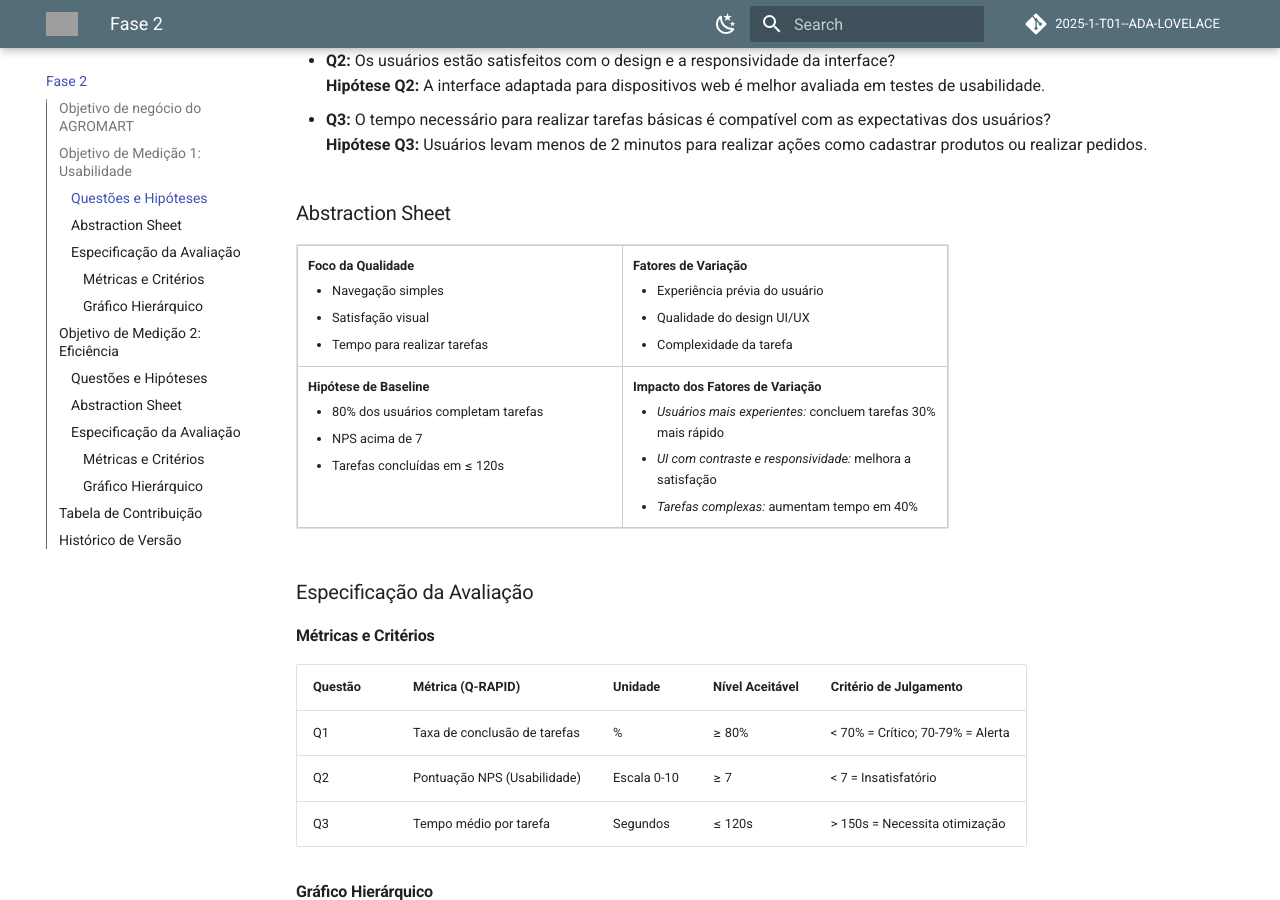
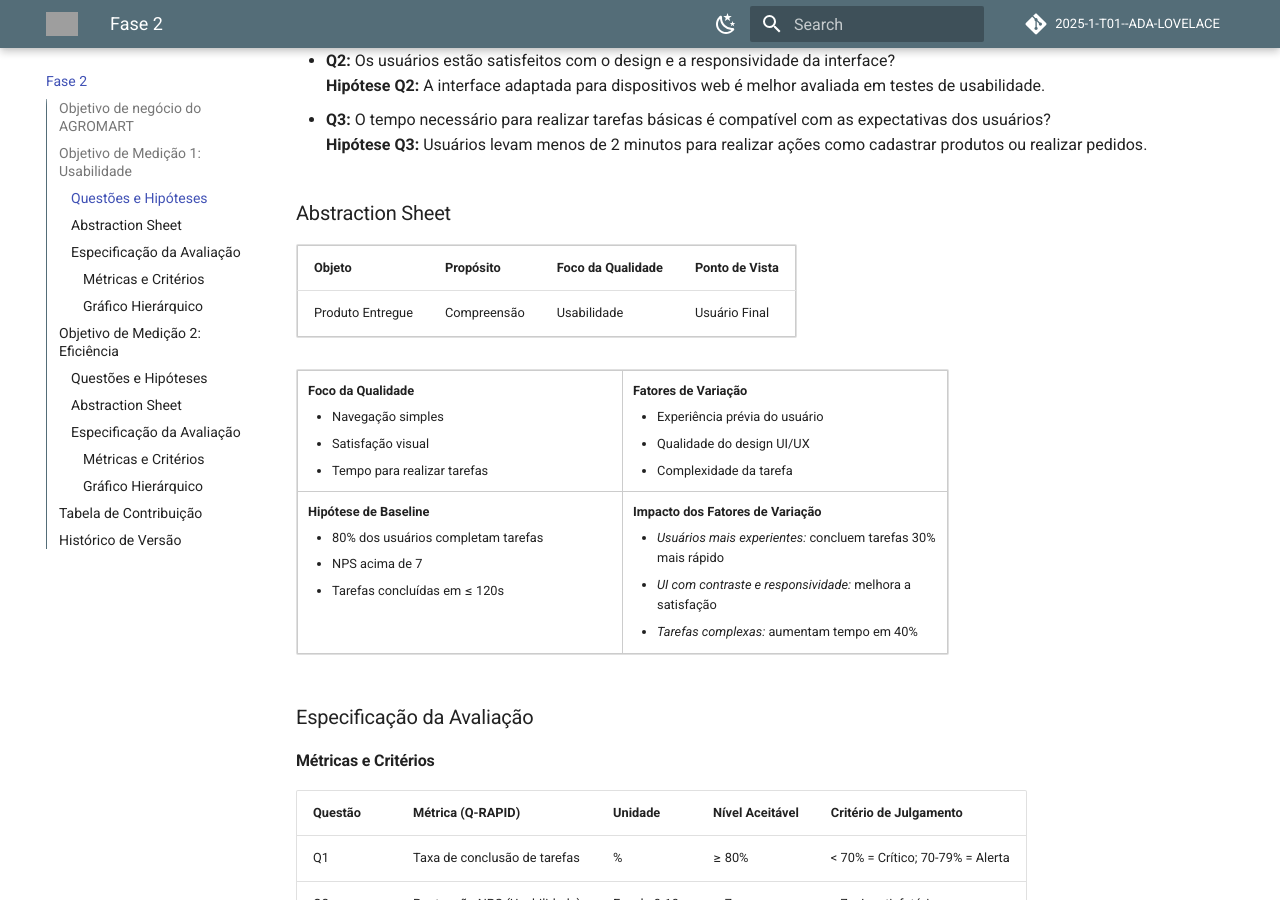
Before and after one commit to FCTE-Qualidade-de-Software-1/2025-1-T01--ADA-LOVELACE, an MkDocs documentation site: the page built from docs/gqm/gqm-fase-definicao.md, in a window 1280 px wide and 900 px high, scrolled down 885 px. Built offline with MkDocs 1.6.1 and Material for MkDocs 9.7.7, drawn with Linux system fonts in a browser that asks for light colours; comment, search, counter and statistics services are not loaded; some of the changed text lies outside the part shown; grey boxes are pictures that could not be loaded.

Commit message:
Update gqm-fase-definicao.md

```diff
--- a/docs/gqm/gqm-fase-definicao.md
+++ b/docs/gqm/gqm-fase-definicao.md
@@ -29,6 +29,24 @@ Solução web e mobile com o objetivo de facilitar a relação entre os pequenos
 
 ### Abstraction Sheet
 
+<table style="width:100%; border-collapse: collapse;">
+    <thead style="width: 50%; padding: 10px; vertical-align: top; border: 1px solid #ccc;">
+        <tr>
+            <th>Objeto</th>
+            <th>Propósito</th>
+            <th>Foco da Qualidade</th>
+            <th>Ponto de Vista</th>
+        </tr>
+    </thead>
+    <tbody style="width: 50%; padding: 10px; vertical-align: top; border: 1px solid #ccc;">
+        <tr>
+            <td>Produto Entregue</td>
+            <td>Compreensão</td>
+            <td>Usabilidade</td>
+            <td>Usuário Final</td>
+        </tr>
+    </tbody>
+</table>
 
 <table style="width:100%; border-collapse: collapse;">
   <tr>
@@ -112,6 +130,24 @@ Solução web e mobile com o objetivo de facilitar a relação entre os pequenos
 
 ### Abstraction Sheet
 
+<table style="width:100%; border-collapse: collapse;">
+    <thead style="width: 50%; padding: 10px; vertical-align: top; border: 1px solid #ccc;">
+        <tr>
+            <th>Objeto</th>
+            <th>Propósito</th>
+            <th>Foco da Qualidade</th>
+            <th>Ponto de Vista</th>
+        </tr>
+    </thead>
+    <tbody style="width: 50%; padding: 10px; vertical-align: top; border: 1px solid #ccc;">
+        <tr>
+            <td>Produto Entregue</td>
+            <td>Avaliação</td>
+            <td>Eficiência</td>
+            <td>Equipe de Desenvolvimento</td>
+        </tr>
+    </tbody>
+</table>
 
 <table style="width:100%; border-collapse: collapse;">
   <tr>
```
